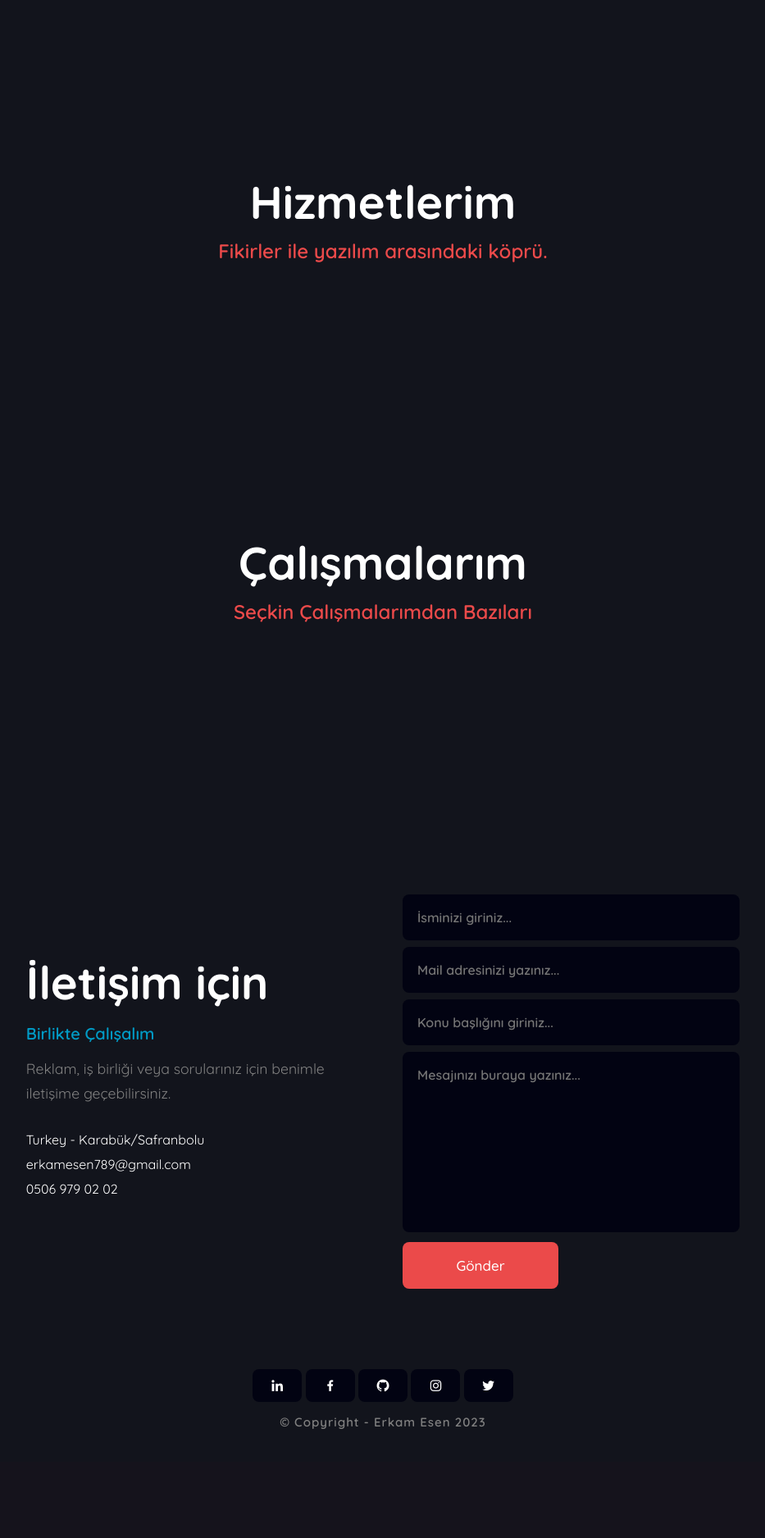
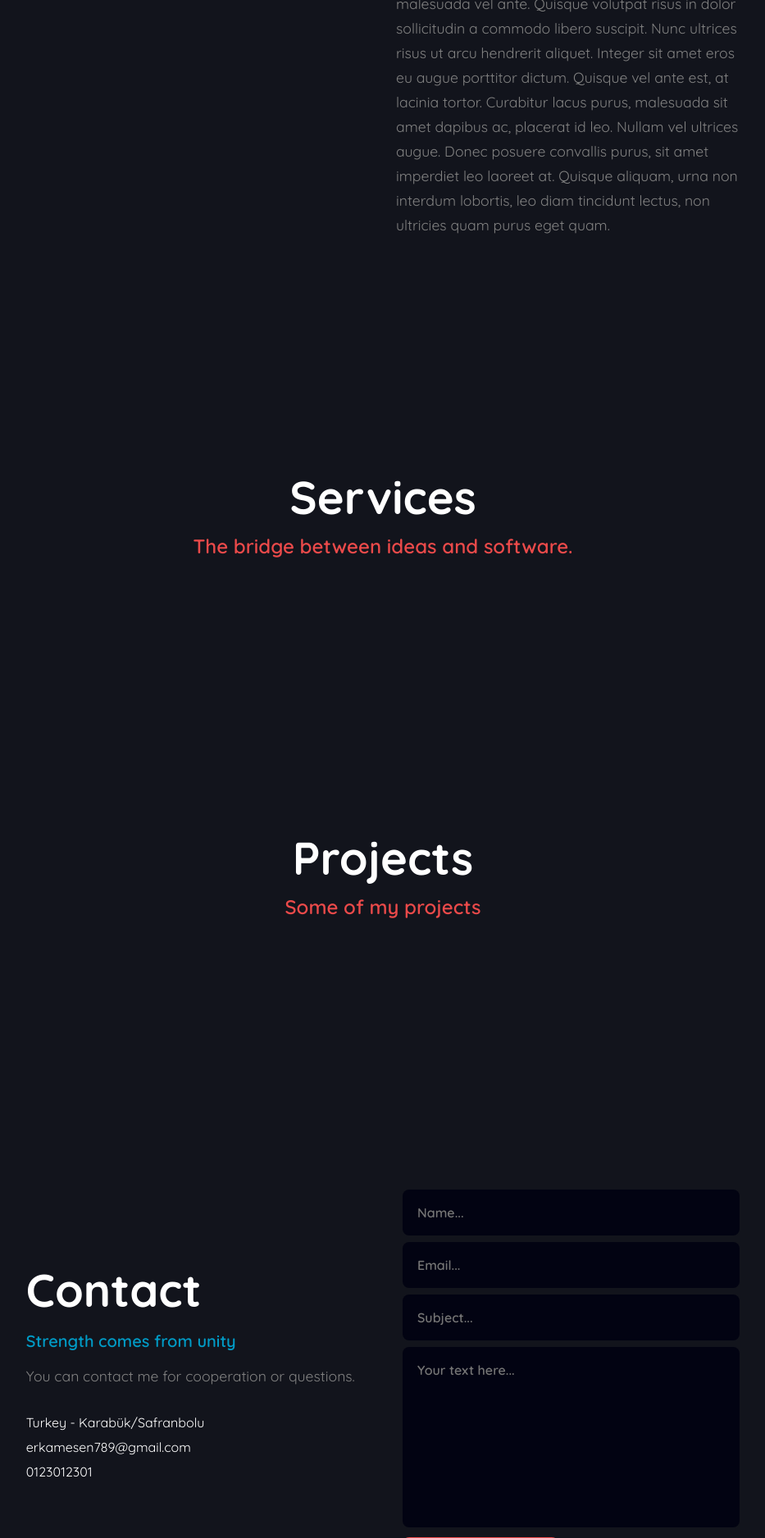
Before and after one commit to erkamesen/Portfolio-Flask, a Flask app: page / in a window 1280 px wide. Shown: the part 1920-3796 px from the top of the page at 82% size, without its empty margins (173-1106 px from the left). Before the commit the page ends 3663 px from the top, so only its background shows below. Run offline with Flask 2, Linux system fonts and the light colour scheme; data that the repository does not hold is empty; some libraries are stand-ins or nearby versions.

Commit message:
Refactor code

```diff
--- a/forms/comment_form.py
+++ b/forms/comment_form.py
@@ -7,12 +7,12 @@ class CommentForm(FlaskForm):
 
     name = StringField("Name",
                        validators=[DataRequired()],
-                       render_kw={"placeholder": "İsminizi giriniz..."}
+                       render_kw={"placeholder": "Name..."}
                        )
     text = TextAreaField("Message",
                          validators=[DataRequired()],
                          render_kw={"rows": 10,
                                     "cols": 40,
-                                    "placeholder": "Mesajınızı buraya yazınız..."})
+                                    "placeholder": "Comment..."})
 
-    submit = SubmitField("Gönder")
+    submit = SubmitField("Submit")
--- a/forms/contact_form.py
+++ b/forms/contact_form.py
@@ -7,21 +7,21 @@ class ContactForm(FlaskForm):
 
     name = StringField("Name",
                        validators=[DataRequired()],
-                       render_kw={"placeholder": "İsminizi giriniz..."}
+                       render_kw={"placeholder": "Name..."}
                        )
     email = StringField("Email",
                         validators=[DataRequired()],
-                        render_kw={"placeholder": "Mail adresinizi yazınız..."}
+                        render_kw={"placeholder": "Email..."}
                         )
-    subject = StringField("Email",
+    subject = StringField("Subject",
                           validators=[DataRequired()],
                           render_kw={
-                              "placeholder": "Konu başlığını giriniz..."}
+                              "placeholder": "Subject..."}
                           )
     text = TextAreaField("Message",
                          validators=[DataRequired()],
                          render_kw={"rows": 10,
                                     "cols": 40,
-                                    "placeholder": "Mesajınızı buraya yazınız..."})
+                                    "placeholder": "Your text here..."})
 
-    submit = SubmitField("Gönder")
+    submit = SubmitField("Submit")
--- a/static/css/style.css
+++ b/static/css/style.css
@@ -195,6 +195,13 @@ header.sticky {
   margin-bottom: 2rem;
 }
 
+.services img {
+  height: auto;
+  width: 100%;
+  max-width: 460px;
+}
+
+
 
 
 .project h2 {
@@ -273,6 +280,7 @@ header.sticky {
   max-width: 100%;
   display: block;
   height: auto;
+
 }
 
 .techs{
--- a/templates/add-project.html
+++ b/templates/add-project.html
@@ -3,14 +3,14 @@
     <div class="home-text">
       {% if not is_edit %}
       <h1>
-        Yeni Çalışma Ekle
+        Create New Project
       </h1>
       <h2>
-        Hünerlerini Herkese Göster..
+        Show Your Skills To Everyone..
       </h2>
       {% else %}
       <h1>
-        Çalışmayı Düzenle
+        Edit Project
       </h1>
       {% endif %}
     </div>
--- a/templates/add-service.html
+++ b/templates/add-service.html
@@ -3,14 +3,14 @@
     <div class="home-text">
       {% if not is_edit %}
       <h1>
-        Yeni Hizmet Ekle
+        Create New Service
       </h1>
       <h2>
-        İnsanlara ne ile uğraşmaktan keyif aldığını göster..
+        We know there is no limit to what you can do, but write some of them here
       </h2>
       {% else %}
       <h1>
-        Hizmeti Düzenle
+        Edit Service
       </h1>
       {% endif %}
     </div>
--- a/templates/header.html
+++ b/templates/header.html
@@ -23,15 +23,15 @@
     <div class="bx bx-menu" id="menu-icon"></div>
 
     <ul class="navbar">
-      <li><a href="http://127.0.0.1:5000/#home">Anasayfa</a></li>
-      <li><a href="http://127.0.0.1:5000/#about">Hakkımda</a></li>
-      <li><a href="http://127.0.0.1:5000/#services">Hizmetlerim</a></li>
-      <li><a href="http://127.0.0.1:5000/#portfolio">Çalışmalarım</a></li>
-      <li><a href="http://127.0.0.1:5000/#contact">İletişim</a></li>
+      <li><a href="http://127.0.0.1:5000/#home">Home</a></li>
+      <li><a href="http://127.0.0.1:5000/#about">About</a></li>
+      <li><a href="http://127.0.0.1:5000/#services">Services</a></li>
+      <li><a href="http://127.0.0.1:5000/#portfolio">Projects</a></li>
+      <li><a href="http://127.0.0.1:5000/#contact">Contacts</a></li>
       {% if is_active  %}
-      <li><a href="{{ url_for('admin.logout')}}">Çıkış Yap</a></li>
-      <li><a href="{{ url_for('project.create_project')}}">Çalışma Ekle</a></li>
-      <li><a href="{{ url_for('service.add_service')}}">Hizmet Ekle</a></li>
+      <li><a href="{{ url_for('admin.logout')}}">Logout</a></li>
+      <li><a href="{{ url_for('project.create_project')}}">Add Project</a></li>
+      <li><a href="{{ url_for('service.add_service')}}">Add Service</a></li>
       {%  endif  %}
 
     </ul>
--- a/templates/index.html
+++ b/templates/index.html
@@ -2,7 +2,7 @@
   <!---home--->
   <section class="home" id="home">
     <div class="home-text">
-      <h3 id="merhaba">Merhaba;</h3>
+      <h3 id="merhaba">Hello;</h3>
       <h1>
         <span>Ben </span> <span class="erkam" id="ex">E</span><span class="ra">r</span><span
           class="erkam">k</span><span class="ra">a</span><span class="erkam">m</span><br />
@@ -19,31 +19,30 @@
     </div>
 
     <div class="about-text">
-      <h2>Hakkımda</h2>
+      <h2>About me</h2>
       <h4>
-        Merhabalar, Ben Erkam. <br>
+        Hello, I m Erkam. <br>
 
       </h4>
       <p>
-        "Back-End Developer" odaklı bir yazılım geliştiricisi olarak, veri yapıları ve algoritmalar konusunda bir
-        temele sahibim ve programlama dili olarak Python'da uzamanlaşmak için çalışıyorum. Çeşitli teknolojiler hakkında
-        sağlam bir anlayışa sahibim; Postgresql ve MongoDB gibi veritabanlarının yanı sıra Redis gibi bellek içi veri
-        depolarına da hakimim. <br> Bir Web Developer olarak HTML, CSS, JavaScript ve Flask Framework hakkında bilgi sahibiyim. Her
-        zaman becerilerimi ve bilgilerimi yeni zorluklara uygulamanın ve bir geliştirici olarak öğrenmeye ve büyümeye
-        devam etmenin yollarını arıyorum. Öğrenme yeteneğim güçlüdür, yeni teknolojilere kolayca uyum sağlayabilirim.
-        Kodlamayı ve özellikle öğrendiklerim ile üretmeyi çok seven bir insanım.
+        Lorem ipsum dolor sit amet, consectetur adipiscing elit. Sed est eros, vulputate eget sodales nec, malesuada vel ante. Quisque volutpat risus in dolor sollicitudin a commodo libero suscipit. Nunc ultrices risus ut arcu hendrerit aliquet. Integer sit amet eros eu augue porttitor dictum. Quisque vel ante est, at lacinia tortor. Curabitur lacus purus, malesuada sit amet dapibus ac, placerat id leo. Nullam vel ultrices augue. Donec posuere convallis purus, sit amet imperdiet leo laoreet at. Quisque aliquam,
+         urna non interdum lobortis, leo diam tincidunt lectus, non ultricies quam purus eget quam. <br> Lorem ipsum dolor sit amet, consectetur adipiscing elit.
+          Sed est eros, vulputate eget sodales nec, malesuada vel ante. Quisque volutpat risus in dolor sollicitudin a commodo libero suscipit. Nunc ultrices risus ut arcu hendrerit aliquet. Integer sit amet eros eu augue porttitor dictum. Quisque vel ante est, at lacinia tortor. Curabitur lacus purus, malesuada sit amet dapibus ac, placerat id leo. Nullam vel ultrices augue. Donec posuere convallis purus, sit amet imperdiet leo laoreet at. Quisque aliquam, urna non interdum lobortis,
+          leo diam tincidunt lectus, non ultricies quam purus eget quam.
 
       </p>
       <hr style="color:#eb4a4a" ><br>
-      <p>Karabük Üniversitesi'nden Enerji Sistemleri Mühendisi olarak mezun oldum ve aynı zamanda Anadolu Üniversitesi
-        Bilgisayar Programcılığı öğrencisiyim. 1,5 yıllık 'CNC Programlama-Operatör' deneyimim var. 14 yıldır müzik
-        sektörünün içindeyim.Bunu bi' Düşünelim adında bir indie rock grubum var. Çalabildiğim enstrümanlar gitar,davul ve piyano.</p>
+      <p>Lorem ipsum dolor sit amet, consectetur adipiscing elit. Sed est eros, vulputate eget sodales nec, malesuada vel ante.
+         Quisque volutpat risus in dolor sollicitudin a commodo libero suscipit. Nunc ultrices risus ut arcu hendrerit aliquet.
+          Integer sit amet eros eu augue porttitor dictum. Quisque vel ante est, at lacinia tortor. Curabitur lacus purus, malesuada sit amet dapibus ac,
+           placerat id leo. Nullam vel ultrices augue. Donec posuere convallis purus, sit amet imperdiet leo laoreet at. Quisque aliquam,
+         urna non interdum lobortis, leo diam tincidunt lectus, non ultricies quam purus eget quam.</p>
   </section>
   <!---services--->
   <section class="services" id="services">
     <div class="main-text">
-      <h2>Hizmetlerim</h2>
-      <h4>Fikirler ile yazılım arasındaki köprü.</h4>
+      <h2>Services</h2>
+      <h4>The bridge between ideas and software.</h4>
     </div>
 
     <div class="services-content">
@@ -76,8 +75,8 @@
   <!---portfolio--->
   <section class="portfolio" id="portfolio">
     <div class="main-text">
-      <h2>Çalışmalarım</h2>
-      <h4>Seçkin Çalışmalarımdan Bazıları</h4>
+      <h2>Projects</h2>
+      <h4>Some of my projects</h4>
     </div>
 
     <div class="portfolio-content">
@@ -108,15 +107,15 @@
   <!---contact--->
   <section class="contact" id="contact">
     <div class="contact-text">
-      <h2>İletişim için</h2>
-      <h4 style="color:#019bc6;">Birlikte Çalışalım</h4>
+      <h2>Contact</h2>
+      <h4 style="color:#019bc6;">Strength comes from unity</h4>
       <p>
-        Reklam, iş birliği veya sorularınız için benimle iletişime geçebilirsiniz.
+        You can contact me for cooperation or questions.
       </p>
       <div class="contact-list">
         <li>Turkey - Karabük/Safranbolu</li>
         <li>erkamesen789@gmail.com</li>
-        <li>0506 979 02 02</li>
+        <li>0123012301</li>
       </div>
     </div>
 
@@ -141,3 +140,12 @@
         <input type="text" name="title" placeholder="Konu başlığını giriniz..." required />
         <textarea name="mesaj" cols="40" rows="10" placeholder="Mesajınızı buraya yazınız..." required></textarea>
         <input type="submit" value="Gönder" class="send" id="buton"/> -->
+
+
+        <!-- "Back-End Developer" odaklı bir yazılım geliştiricisi olarak, veri yapıları ve algoritmalar konusunda bir
+        temele sahibim ve programlama dili olarak Python'da uzamanlaşmak için çalışıyorum. Çeşitli teknolojiler hakkında
+        sağlam bir anlayışa sahibim; Postgresql ve MongoDB gibi veritabanlarının yanı sıra Redis gibi bellek içi veri
+        depolarına da hakimim. <br> Bir Web Developer olarak HTML, CSS, JavaScript ve Flask Framework hakkında bilgi sahibiyim. Her
+        zaman becerilerimi ve bilgilerimi yeni zorluklara uygulamanın ve bir geliştirici olarak öğrenmeye ve büyümeye
+        devam etmenin yollarını arıyorum. Öğrenme yeteneğim güçlüdür, yeni teknolojilere kolayca uyum sağlayabilirim.
+        Kodlamayı ve özellikle öğrendiklerim ile üretmeyi çok seven bir insanım. -->
--- a/templates/project.html
+++ b/templates/project.html
@@ -58,7 +58,7 @@
     {% endfor %}
   </section>
   <section class="make-comment">
-    <h1 style="text-align: center;margin-bottom:10px;">Yorumlar</h1>
+    <h1 style="text-align: center;margin-bottom:10px;">Comments</h1>
     <div class="contact-form">
       <form action="" method="post">
         {{ form.csrf_token }}
--- a/views/admin.py
+++ b/views/admin.py
@@ -19,13 +19,13 @@ def admin_login():
     if request.method == "POST":
         username = request.form.get("username")
         password = request.form.get("password")
-        if username == os.getenv("KULLANICI_ADI") and password == os.getenv("PAROLA"):
+        if username == os.getenv("USERNAME") and password == os.getenv("PASSWORD"):
             session["username"] = username
             session["password"] = generate_password_hash(password)
             session["is_active"] = True
             return redirect(url_for("home.index"))
         else:
-            flash("Lütfen Bilgilerinizi Kontrol Ediniz..")
+            flash("Incorrect username or password.")
             return redirect(url_for("admin"))
     return render_template("admin-login.html", form=form)
 
```
Also changed, not shown: controller/utils.py (+11 -3 lines), forms/admin_login.py (+5 -5 lines), forms/project_form.py (+8 -8 lines), forms/service_form.py (+6 -6 lines), models/models.py (+6 -6 lines), models/project_collection.py (+15 -15 lines), models/service_collection.py (+4 -4 lines).
